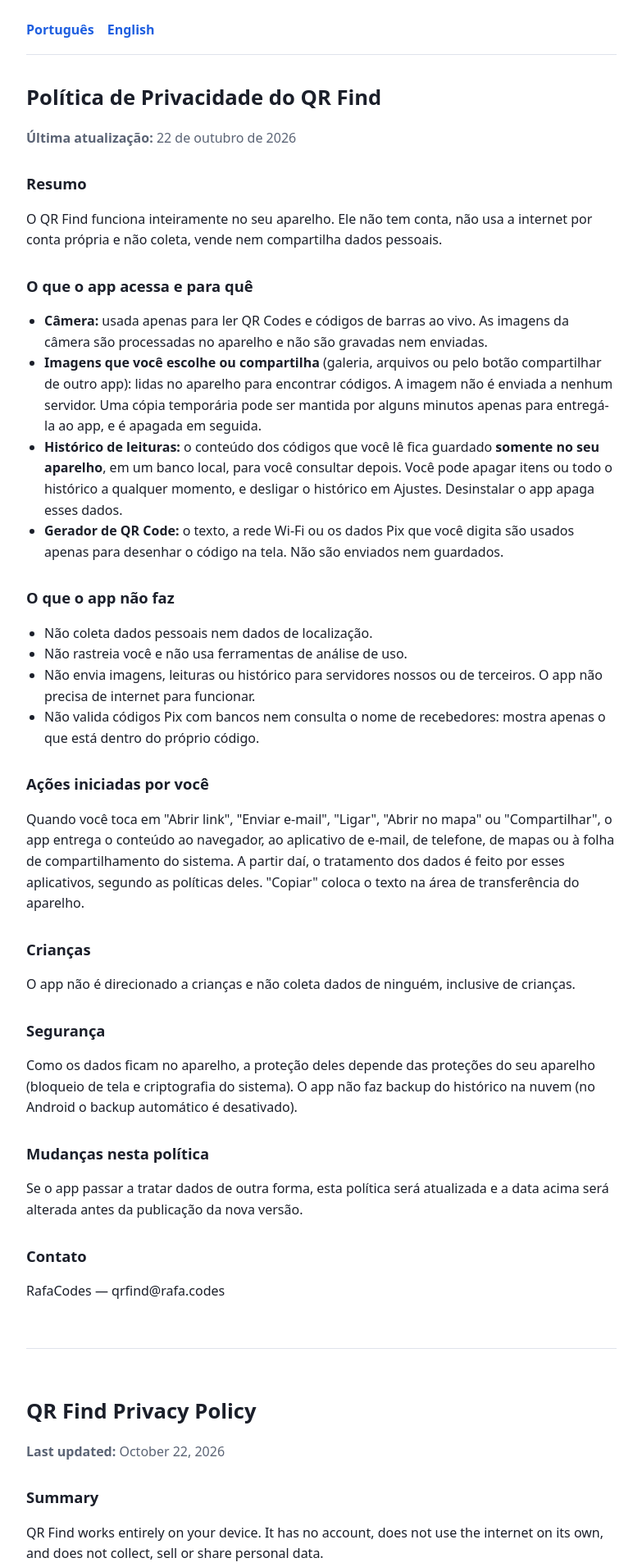
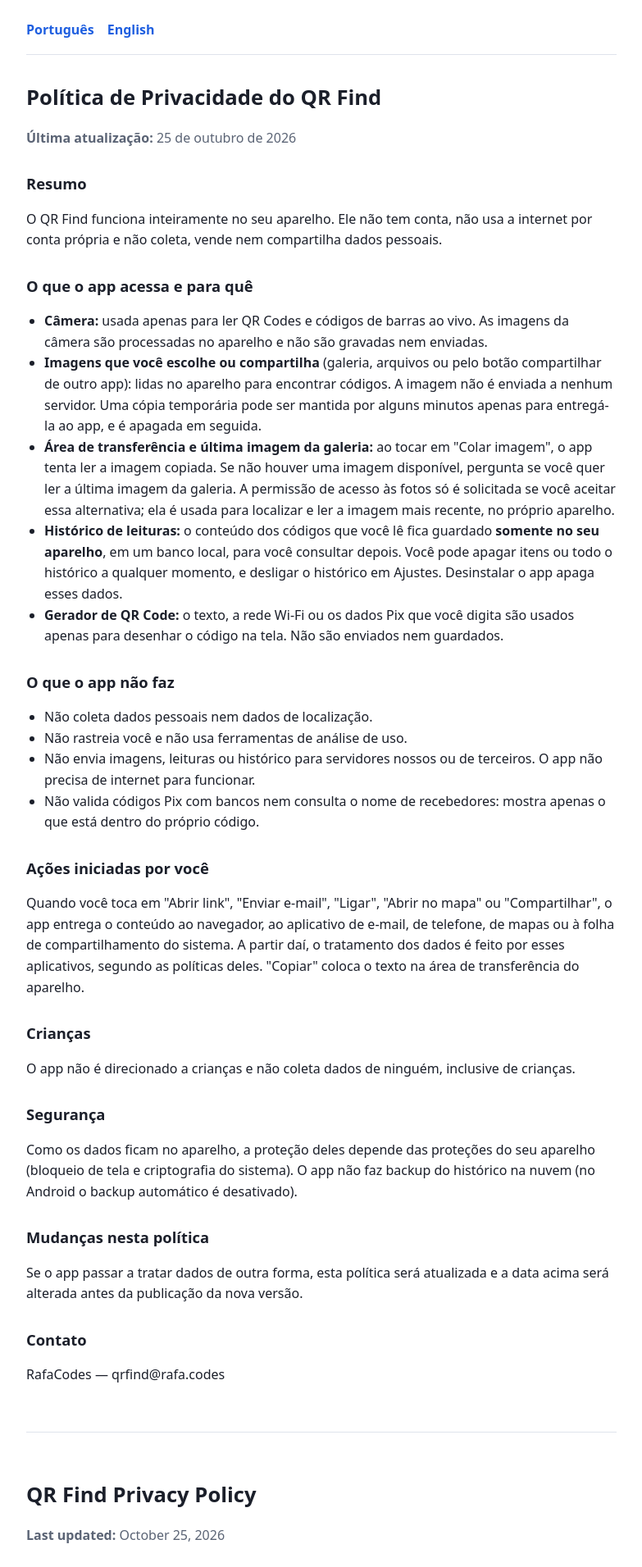
Before and after one commit to RFOCodes/qrfind-privacy, a plain HTML site: page index.html in a window 1280 px wide. Shown: the top 1911 px of the page at 82% size, without its empty margins (248-1031 px from the left). Drawn offline with Linux system fonts and the light colour scheme.

Commit message:
Atualiza a politica de privacidade

```diff
--- a/index.html
+++ b/index.html
@@ -26,13 +26,14 @@
 <nav aria-label="Idioma / Language"><a href="#pt">Português</a><a href="#en">English</a></nav>
 <section id="pt" lang="pt-BR">
 <h1>Política de Privacidade do QR Find</h1>
-<p><strong>Última atualização:</strong> 22 de outubro de 2026</p>
+<p><strong>Última atualização:</strong> 25 de outubro de 2026</p>
 <h2>Resumo</h2>
 <p>O QR Find funciona inteiramente no seu aparelho. Ele não tem conta, não usa a internet por conta própria e não coleta, vende nem compartilha dados pessoais.</p>
 <h2>O que o app acessa e para quê</h2>
 <ul>
 <li><strong>Câmera:</strong> usada apenas para ler QR Codes e códigos de barras ao vivo. As imagens da câmera são processadas no aparelho e não são gravadas nem enviadas.</li>
 <li><strong>Imagens que você escolhe ou compartilha</strong> (galeria, arquivos ou pelo botão compartilhar de outro app): lidas no aparelho para encontrar códigos. A imagem não é enviada a nenhum servidor. Uma cópia temporária pode ser mantida por alguns minutos apenas para entregá-la ao app, e é apagada em seguida.</li>
+<li><strong>Área de transferência e última imagem da galeria:</strong> ao tocar em &quot;Colar imagem&quot;, o app tenta ler a imagem copiada. Se não houver uma imagem disponível, pergunta se você quer ler a última imagem da galeria. A permissão de acesso às fotos só é solicitada se você aceitar essa alternativa; ela é usada para localizar e ler a imagem mais recente, no próprio aparelho.</li>
 <li><strong>Histórico de leituras:</strong> o conteúdo dos códigos que você lê fica guardado <strong>somente no seu aparelho</strong>, em um banco local, para você consultar depois. Você pode apagar itens ou todo o histórico a qualquer momento, e desligar o histórico em Ajustes. Desinstalar o app apaga esses dados.</li>
 <li><strong>Gerador de QR Code:</strong> o texto, a rede Wi-Fi ou os dados Pix que você digita são usados apenas para desenhar o código na tela. Não são enviados nem guardados.</li>
 </ul>
@@ -56,13 +57,14 @@
 </section>
 <section id="en" lang="en">
 <h1>QR Find Privacy Policy</h1>
-<p><strong>Last updated:</strong> October 22, 2026</p>
+<p><strong>Last updated:</strong> October 25, 2026</p>
 <h2>Summary</h2>
 <p>QR Find works entirely on your device. It has no account, does not use the internet on its own, and does not collect, sell or share personal data.</p>
 <h2>What the app accesses and why</h2>
 <ul>
 <li><strong>Camera:</strong> used only to read QR codes and barcodes live. Camera frames are processed on the device and are neither saved nor sent anywhere.</li>
 <li><strong>Images you pick or share</strong> (gallery, files, or the share button in another app): read on the device to find codes. The image is not sent to any server. A temporary copy may be kept for a few minutes only to hand it to the app, and is deleted afterwards.</li>
+<li><strong>Clipboard and latest gallery image:</strong> when you tap &quot;Paste image&quot;, the app tries to read the copied image. If no image is available, it asks whether you want to read the latest gallery image. Photo access permission is requested only if you accept this alternative, and is used to find and read the most recently added image on your device.</li>
 <li><strong>Scan history:</strong> the contents of the codes you scan are stored <strong>only on your device</strong>, in a local database, so you can look at them later. You can delete items or the whole history at any time, and turn the history off in Settings. Uninstalling the app deletes this data.</li>
 <li><strong>QR code generator:</strong> the text, Wi-Fi network or Pix data you type is used only to draw the code on screen. It is neither sent nor stored.</li>
 </ul>
```
Also changed, not shown: policy.html (+4 -2 lines).
